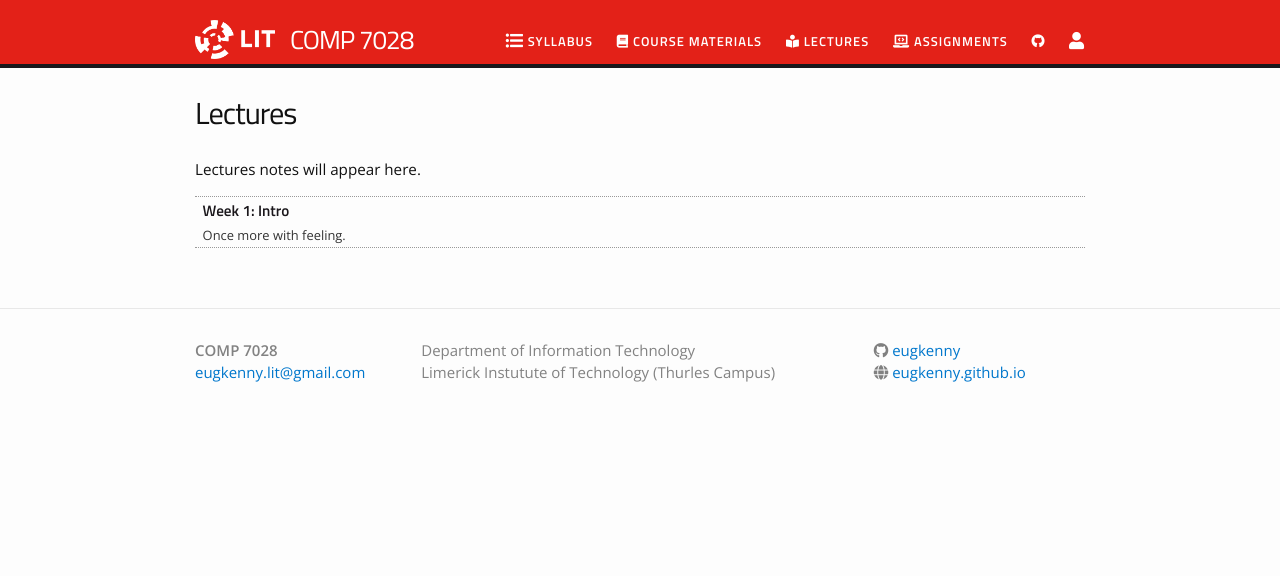
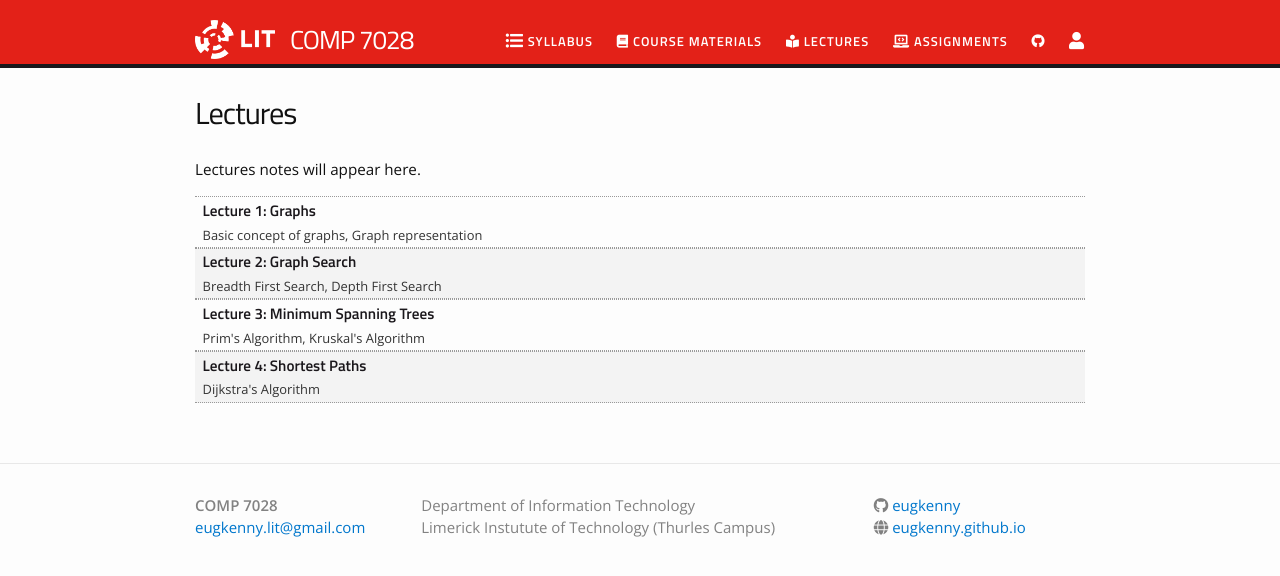
Before and after one commit to eugkenny/COMP7028, a Jekyll site: the page built from lectures.md, in a window 1280 px wide. Shown: the top 576 px of the page. Built offline with Jekyll 4.4.1, drawn with Linux system fonts in a browser that asks for light colours; nearby versions of some CDN libraries.

Commit message:
Adding first batch of lectures

```diff
--- a/_data/lectures.yml
+++ b/_data/lectures.yml
@@ -3,7 +3,22 @@
 #  dirname: untitled-lecture
 #  tldr: "This is just a sample .rmd file to illustrate the use of the lectures.yml file."
 
-- title: "Week 1: Intro"
-  filename: introduction
-  dirname: untitled-lecture
-  tldr: "Once more with feeling."
+- title: "Lecture 1: Graphs"
+  filename: Algs - Lecture 01 - Graph Theory.pdf
+  dirname: lectures
+  tldr: "Basic concept of graphs, Graph representation"
+
+- title: "Lecture 2: Graph Search"
+  filename: Algs - Lecture 02 - Graphs - Searching.pdf
+  dirname: lectures
+  tldr: "Breadth First Search, Depth First Search"
+
+- title: "Lecture 3: Minimum Spanning Trees"
+  filename: Algs - Lecture 03 - Graphs - Minimum Spanning Trees.pdf
+  dirname: lectures
+  tldr: "Prim's Algorithm, Kruskal's Algorithm"
+
+- title: "Lecture 4: Shortest Paths"
+  filename: Algs - Lecture 04 - Graphs - Shortest Paths.pdf
+  dirname: lectures
+  tldr: "Dijkstra's Algorithm"
--- a/lectures.md
+++ b/lectures.md
@@ -15,7 +15,7 @@ The bottom right icons link to the Github directory for the lecture (<i class="f
 <ul id="archive">
 {% for lectures in site.data.lectures %}
       <li class="archiveposturl">
-        <span><a href="{{ site.url }}/{{ lectures.dirname }}/{{ lectures.filename }}.pdf">{{ lectures.title }}</a></span><br>
+        <span><a href="{{ site.baseurl }}/{{ lectures.dirname }}/{{ lectures.filename }}">{{ lectures.title }}</a></span><br>
 <span class = "postlower">
 <!-- <strong>tl;dr:</strong> -->{{ lectures.tldr }}</span>
 <strong style="font-size:100%; font-family: 'Titillium Web', sans-serif; float:right; padding-right: .5em">
```
Also changed, not shown: _images/here_to_help.png (added), 4 other files.
